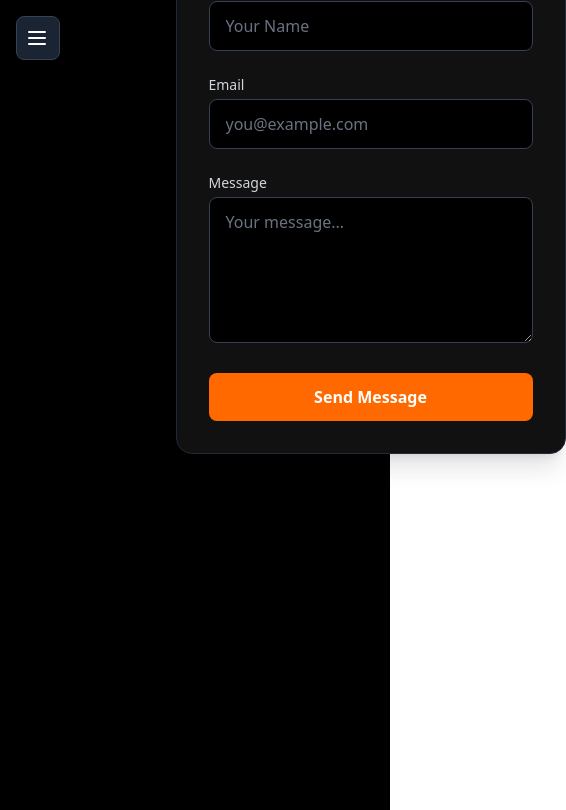
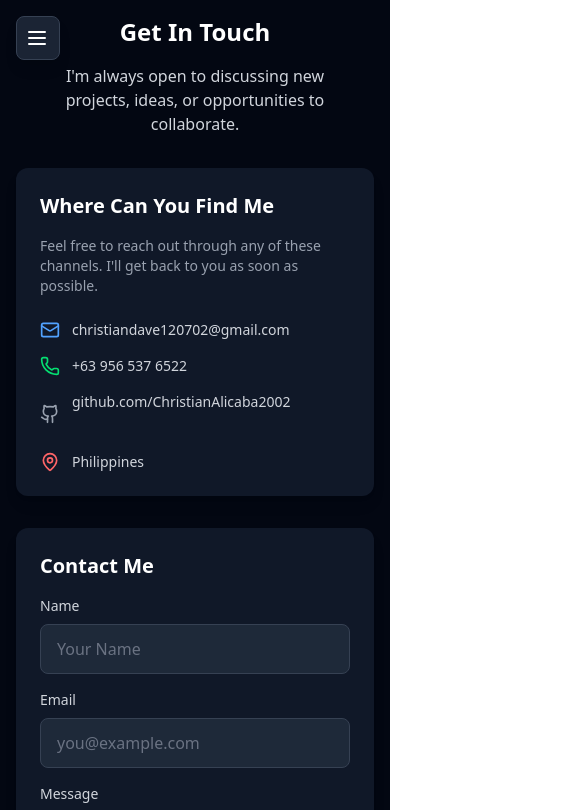
Before and after one commit to ChristianAlicaba2002/My-Portfolio, a React (Vite) app: page /layouts/contactme in a window 390 px wide. Shown: the top 810 px of the page, 566 px wide, since content can reach past the window. Built offline with nearby package versions, Linux system fonts and the light colour scheme.

Commit message:
chore: update the mobile responsive

```diff
--- a/src/pages/ContactMe.jsx
+++ b/src/pages/ContactMe.jsx
@@ -30,54 +30,72 @@ export default function ContactMe() {
   };
 
   return (
-    <section
-      id="contact"
-      className="w-full flex items-center justify-center bg-black px-4 py-20"
-    >
-      <div className="absolute w-full ml-[90%] -mt-[55%] max-w-5xl grid md:grid-cols-2 gap-10 bg-[#111111] border border-gray-800 shadow-xl rounded-2xl p-8 md:p-12 text-white">
-        {/* Left: Info */}
-        <div>
-          <h2 className="text-3xl font-bold mb-4">Where Can You Find Me</h2>
-          <p className="text-gray-400 mb-6">
+    <div className="w-screen h-full bg-gray-950 p-4 lg:p-8">
+      <div className="max-w-6xl lg:ml-36 sm:mx-auto">
+        <div className="text-center mb-8 lg:mb-12">
+          <h1 className="text-2xl lg:text-4xl font-bold text-white mb-4">
+            Get In Touch
+          </h1>
+          <p className="text-gray-300 text-base lg:text-lg max-w-2xl mx-auto px-4">
             I'm always open to discussing new projects, ideas, or opportunities
             to collaborate.
           </p>
+        </div>
 
-          <div className="space-y-5">
+        <div className="grid grid-cols-1 lg:grid-cols-2 gap-8 lg:gap-12">
+          {/* Left: Info */}
+          <div className="bg-gray-900 rounded-xl p-6 lg:p-8 shadow-lg">
+            <h2 className="text-xl lg:text-3xl font-bold mb-4 text-white">
+              Where Can You Find Me
+            </h2>
+            <p className="text-gray-400 mb-6 text-sm lg:text-base">
+              Feel free to reach out through any of these channels. I'll get
+              back to you as soon as possible.
+            </p>
+
+            <div className="space-y-4 lg:space-y-5">
               <div className="flex items-center gap-3 text-gray-300">
-              <Mail size={20} />
-              <span>christiandave120702@gmail.com</span>
+                <Mail size={20} className="text-blue-400" />
+                <span className="text-sm lg:text-base break-all">
+                  christiandave120702@gmail.com
+                </span>
               </div>
               <div className="flex items-center gap-3 text-gray-300">
-              <Phone size={20} />
-              <span>+63 956 537 6522</span>
+                <Phone size={20} className="text-green-400" />
+                <span className="text-sm lg:text-base">+63 956 537 6522</span>
               </div>
               <div className="flex items-center gap-3 text-gray-300">
-              <Github size={20} />
+                <Github size={20} className="text-gray-400" />
                 <a
                   href="https://github.com/ChristianAlicaba2002"
                   target="_blank"
                   rel="noopener noreferrer"
-                className="hover:underline"
+                  className="hover:underline text-sm lg:text-base break-all"
                 >
                   github.com/ChristianAlicaba2002
                 </a>
               </div>
               <div className="flex items-center gap-3 text-gray-300">
-              <MapPin size={20} />
-              <span>Philippines</span>
+                <MapPin size={20} className="text-red-400" />
+                <span className="text-sm lg:text-base">Philippines</span>
               </div>
             </div>
           </div>
 
           {/* Right: Contact Form */}
-        <div>
-          <h2 className="text-3xl font-bold mb-4">Contact Me</h2>
-          <form ref={form} onSubmit={sendEmail} className="space-y-6">
+          <div className="bg-gray-900 rounded-xl p-6 lg:p-8 shadow-lg">
+            <h2 className="text-xl lg:text-3xl font-bold mb-4 text-white">
+              Contact Me
+            </h2>
+            <form
+              ref={form}
+              onSubmit={sendEmail}
+              className="space-y-4 lg:space-y-6"
+            >
               <div>
                 <label
                   htmlFor="name"
-                className="block text-sm text-gray-300 mb-1"
+                  className="block text-sm text-gray-300 mb-2"
                 >
                   Name
                 </label>
@@ -86,7 +104,7 @@ export default function ContactMe() {
                   name="user_name"
                   type="text"
                   placeholder="Your Name"
-                className="w-full px-4 py-3 bg-black border border-gray-700 rounded-lg text-white placeholder-gray-500 focus:outline-none focus:ring-2 focus:ring-orange-500"
+                  className="w-full px-4 py-3 bg-gray-800 border border-gray-700 rounded-lg text-white placeholder-gray-500 focus:outline-none focus:ring-2 focus:ring-blue-500 transition-colors"
                   required
                 />
               </div>
@@ -94,7 +112,7 @@ export default function ContactMe() {
               <div>
                 <label
                   htmlFor="email"
-                className="block text-sm text-gray-300 mb-1"
+                  className="block text-sm text-gray-300 mb-2"
                 >
                   Email
                 </label>
@@ -103,7 +121,7 @@ export default function ContactMe() {
                   name="user_email"
                   type="email"
                   placeholder="you@example.com"
-                className="w-full px-4 py-3 bg-black border border-gray-700 rounded-lg text-white placeholder-gray-500 focus:outline-none focus:ring-2 focus:ring-orange-500"
+                  className="w-full px-4 py-3 bg-gray-800 border border-gray-700 rounded-lg text-white placeholder-gray-500 focus:outline-none focus:ring-2 focus:ring-blue-500 transition-colors"
                   required
                 />
               </div>
@@ -111,7 +129,7 @@ export default function ContactMe() {
               <div>
                 <label
                   htmlFor="message"
-                className="block text-sm text-gray-300 mb-1"
+                  className="block text-sm text-gray-300 mb-2"
                 >
                   Message
                 </label>
@@ -120,20 +138,21 @@ export default function ContactMe() {
                   name="message"
                   rows={5}
                   placeholder="Your message..."
-                className="w-full px-4 py-3 bg-black border border-gray-700 rounded-lg text-white placeholder-gray-500 focus:outline-none focus:ring-2 focus:ring-orange-500"
+                  className="w-full px-4 py-3 bg-gray-800 border border-gray-700 rounded-lg text-white placeholder-gray-500 focus:outline-none focus:ring-2 focus:ring-blue-500 transition-colors resize-none"
                   required
                 />
               </div>
 
               <button
                 type="submit"
-              className="w-full bg-orange-500 hover:bg-orange-600 text-white font-semibold py-3 rounded-lg transition duration-300"
+                className="w-full bg-gradient-to-r from-blue-600 to-purple-600 hover:from-blue-700 hover:to-purple-700 text-white font-semibold py-3 rounded-lg transition duration-300 transform hover:scale-105"
               >
                 Send Message
               </button>
             </form>
           </div>
         </div>
-    </section>
+      </div>
+    </div>
   );
 }
```
Lines whose indentation alone changed are shown as unchanged.
